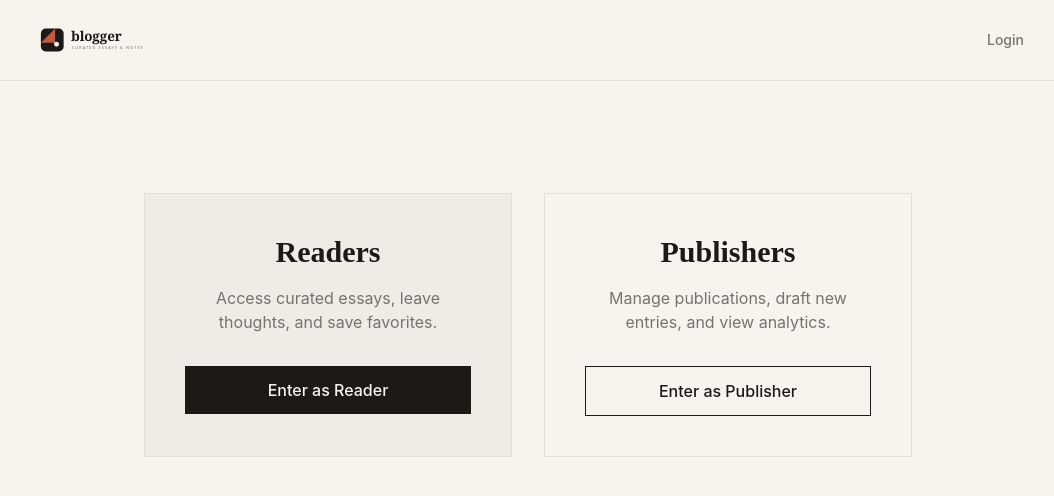
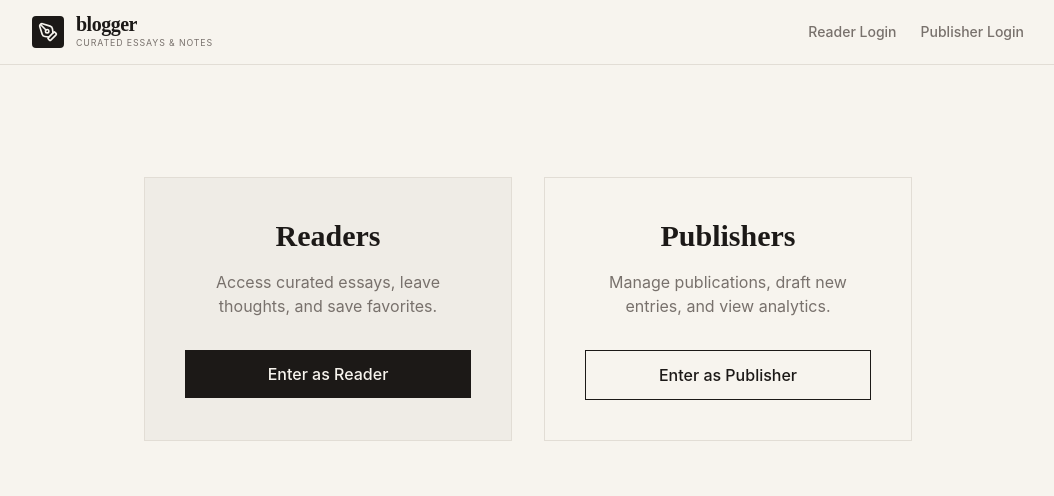
Before and after one commit to parth-8090/blogger-app, a React (Vite) app in the folder frontend/: page / in a window 1280 px wide. Shown: the top 496 px of the page, without its empty margins (112-1166 px from the left). Built offline with nearby package versions, Linux system fonts and the light colour scheme; no server answers.

Commit message:
Deploy Navbar features and Login upgrades

```diff
--- a/frontend/src/components/Navbar.jsx
+++ b/frontend/src/components/Navbar.jsx
@@ -1,67 +1,96 @@
 import React from 'react';
-import { Link, useNavigate } from 'react-router-dom';
-import { LogOut } from 'lucide-react';
+import { Link, useNavigate, useLocation } from 'react-router-dom';
+import { BookOpen, LogOut, PenTool, LayoutDashboard } from 'lucide-react';
 
 const Navbar = () => {
   const navigate = useNavigate();
-  const token = localStorage.getItem('adminToken');
-  const userToken = localStorage.getItem('userToken');
+  const location = useLocation();
+  const isAdmin = localStorage.getItem('adminToken');
+  const isUser = localStorage.getItem('userToken');
+
+  // Attempt to get emails, fallback to generic roles if not saved yet
+  const adminEmail = localStorage.getItem('adminEmail')?.split('@')[0] || 'Publisher';
+  const userEmail = localStorage.getItem('userEmail')?.split('@')[0] || 'Reader';
 
   const handleLogout = () => {
     localStorage.removeItem('adminToken');
     localStorage.removeItem('userToken');
     localStorage.removeItem('userId');
+    localStorage.removeItem('adminEmail');
+    localStorage.removeItem('userEmail');
     navigate('/');
   };
 
+  const getNavLinks = () => {
+    if (isAdmin) {
+      return (
+        <>
+          <span className="text-xs font-serif bg-[var(--color-divider)] px-2 py-1 rounded hidden sm:inline-block">Welcome, {adminEmail}</span>
+          <Link to="/admin" className="flex items-center gap-2 hover:text-[var(--color-terracotta)] transition-colors">
+            <LayoutDashboard className="w-4 h-4" />
+            <span className="hidden sm:inline">Dashboard</span>
+          </Link>
+          <Link to="/blogs" className="flex items-center gap-2 hover:text-[var(--color-terracotta)] transition-colors">
+            <BookOpen className="w-4 h-4" />
+            <span className="hidden sm:inline">Reader Mode</span>
+          </Link>
+          <button onClick={handleLogout} className="flex items-center gap-2 hover:text-[var(--color-terracotta)] transition-colors">
+            <LogOut className="w-4 h-4" />
+            <span className="hidden sm:inline">Logout</span>
+          </button>
+        </>
+      );
+    }
+
+    if (isUser) {
+      return (
+        <>
+          <span className="text-xs font-serif bg-[var(--color-divider)] px-2 py-1 rounded hidden sm:inline-block">Welcome, {userEmail}</span>
+          <Link to="/blogs" className="flex items-center gap-2 hover:text-[var(--color-terracotta)] transition-colors">
+            <BookOpen className="w-4 h-4" />
+            <span className="hidden sm:inline">Reader Mode</span>
+          </Link>
+          <button onClick={handleLogout} className="flex items-center gap-2 hover:text-[var(--color-terracotta)] transition-colors">
+            <LogOut className="w-4 h-4" />
+            <span className="hidden sm:inline">Logout</span>
+          </button>
+        </>
+      );
+    }
+
+    return (
+      <>
+        <Link to="/user/login" className="hover:text-[var(--color-terracotta)] transition-colors">Reader Login</Link>
+        <Link to="/admin/login" className="hover:text-[var(--color-terracotta)] transition-colors">Publisher Login</Link>
+      </>
+    );
+  };
+
   return (
-    <nav className="bg-[var(--color-canvas)] border-b border-[var(--color-divider)]">
-      <div className="container mx-auto px-4 max-w-5xl py-4 flex flex-row items-center justify-between">
-        <Link to="/" className="flex items-center hover:opacity-80 transition-opacity">
-          <div className="w-32 h-8 md:w-48 md:h-12">
-            <svg xmlns="http://www.w3.org/2000/svg" viewBox="0 0 540 120" width="100%" height="100%">
-              <g transform="translate(15, 18)">
-                <rect x="10" y="10" width="64" height="64" rx="14" fill="#1C1917"/>
-                <path d="M 10 50 L 50 10 L 50 50 Z" fill="#C2593F"/>
-                <circle cx="54" cy="54" r="7" fill="#F4EFEA"/>
-              </g>
-              <text x="110" y="62" fontFamily="'Newsreader', 'Playfair Display', Georgia, serif" fontWeight="600" fontSize="38" fill="#1C1917" letterSpacing="-0.5">
-                blogger
-              </text>
-              <text x="112" y="86" fontFamily="system-ui, -apple-system, 'Inter', sans-serif" fontWeight="500" fontSize="11" fill="#78716C" letterSpacing="3">
-                CURATED ESSAYS &amp; NOTES
-              </text>
-            </svg>
+    <nav className="border-b border-[var(--color-divider)] bg-[var(--color-canvas)]">
+      <div className="container mx-auto px-4 max-w-5xl h-16 flex items-center justify-between">
+        <Link to="/" className="flex items-center gap-3">
+          <div className="bg-[var(--color-ink)] p-1.5 rounded flex items-center justify-center">
+            <PenTool className="w-5 h-5 text-[var(--color-canvas)]" />
+          </div>
+          <div>
+            <h1 className="text-xl font-bold text-[var(--color-ink)] leading-none tracking-tight">blogger</h1>
+            <p className="text-[0.55rem] uppercase tracking-widest text-[var(--color-stone)] mt-0.5">Curated Essays & Notes</p>
           </div>
         </Link>
-        <div className="flex flex-wrap items-center gap-3 md:gap-6">
-          {token && (
-            <>
-              <Link to="/admin" className="text-sm font-medium text-[var(--color-stone)] hover:text-[var(--color-ink)] transition-colors">
-                Dashboard
-              </Link>
-              <button onClick={handleLogout} className="flex items-center gap-2 text-sm font-medium text-[var(--color-terracotta)] hover:opacity-80 transition-opacity">
-                <LogOut className="w-4 h-4" />
-                Logout
-              </button>
-            </>
-          )}
-          {userToken && !token && (
-            <>
-              <span className="text-sm font-medium text-[var(--color-stone)]">Reader Mode</span>
-              <button onClick={handleLogout} className="flex items-center gap-2 text-sm font-medium text-[var(--color-terracotta)] hover:opacity-80 transition-opacity">
-                <LogOut className="w-4 h-4" />
-                Logout
-              </button>
-            </>
-          )}
-          {!token && !userToken && (
-            <Link to="/user/login" className="text-sm font-medium text-[var(--color-stone)] hover:text-[var(--color-ink)] transition-colors">
-              Login
-            </Link>
-          )}
+
+        <div className="flex items-center gap-4 sm:gap-6 text-sm font-medium text-[var(--color-stone)]">
+          {getNavLinks()}
         </div>
       </div>
+
+      {/* Mobile-only sub-navbar for emails since they hide on xs screens */}
+      {(isAdmin || isUser) && (
+        <div className="sm:hidden border-t border-[var(--color-divider)] bg-[var(--color-canvas)] px-4 py-2 flex justify-between text-xs text-[var(--color-stone)]">
+          <span>Logged in as:</span>
+          <span className="font-semibold text-[var(--color-ink)]">{isAdmin ? adminEmail : userEmail}</span>
+        </div>
+      )}
     </nav>
   );
 };
--- a/frontend/src/pages/AdminLogin.jsx
+++ b/frontend/src/pages/AdminLogin.jsx
@@ -13,6 +13,7 @@ const AdminLogin = () => {
     try {
       const res = await axios.post((import.meta.env.VITE_API_URL || 'http://localhost:4000') + '/admins/login', { email, password });
       localStorage.setItem('adminToken', res.data.token);
+      localStorage.setItem('adminEmail', res.data.admin.email);
       navigate('/admin');
     } catch (err) {
       setError(err.response?.data?.message || 'Login failed');
--- a/frontend/src/pages/UserLogin.jsx
+++ b/frontend/src/pages/UserLogin.jsx
@@ -14,6 +14,7 @@ const UserLogin = () => {
       const res = await axios.post((import.meta.env.VITE_API_URL || 'http://localhost:4000') + '/users/login', { email, password });
       localStorage.setItem('userToken', res.data.token);
       localStorage.setItem('userId', res.data.user.id);
+      localStorage.setItem('userEmail', res.data.user.email);
       navigate('/blogs');
     } catch (err) {
       setError(err.response?.data?.message || 'Login failed');
```
